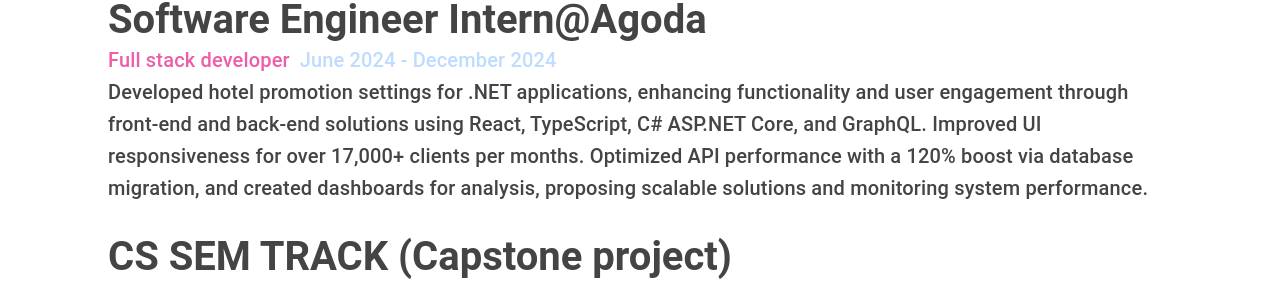
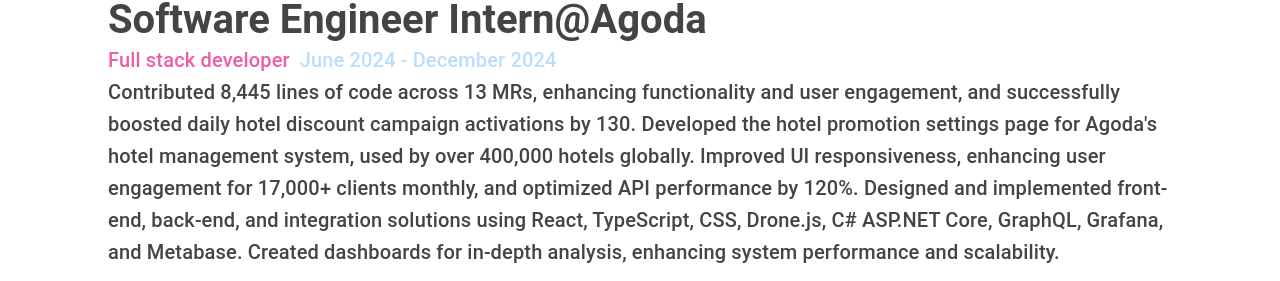
Before and after one commit to fxhPhxrxchxyx/fxhportfolio, a React (Vite) app in the folder frontend/: page /about in a window 1280 px wide. Shown: the part 524-805 px from the top of the page. Built offline with nearby package versions, Linux system fonts and the light colour scheme.

Commit message:
Update Experience.ts

```diff
--- a/frontend/src/components/content/Experience.ts
+++ b/frontend/src/components/content/Experience.ts
@@ -13,7 +13,7 @@
     position: "Full stack developer",
     time: "June 2024 - December 2024",
     description:
-      "Developed hotel promotion settings for .NET applications, enhancing functionality and user engagement through front-end and back-end solutions using React, TypeScript, C# ASP.NET Core, and GraphQL. Improved UI responsiveness for over 17,000+ clients per months. Optimized API performance with a 120% boost via database migration, and created dashboards for analysis, proposing scalable solutions and monitoring system performance.",
+      "Contributed 8,445 lines of code across 13 MRs, enhancing functionality and user engagement, and successfully boosted daily hotel discount campaign activations by 130. Developed the hotel promotion settings page for Agoda's hotel management system, used by over 400,000 hotels globally. Improved UI responsiveness, enhancing user engagement for 17,000+ clients monthly, and optimized API performance by 120%. Designed and implemented front-end, back-end, and integration solutions using React, TypeScript, CSS, Drone.js, C# ASP.NET Core, GraphQL, Grafana, and Metabase. Created dashboards for in-depth analysis, enhancing system performance and scalability.",
   },
   {
     id: 2,
```
